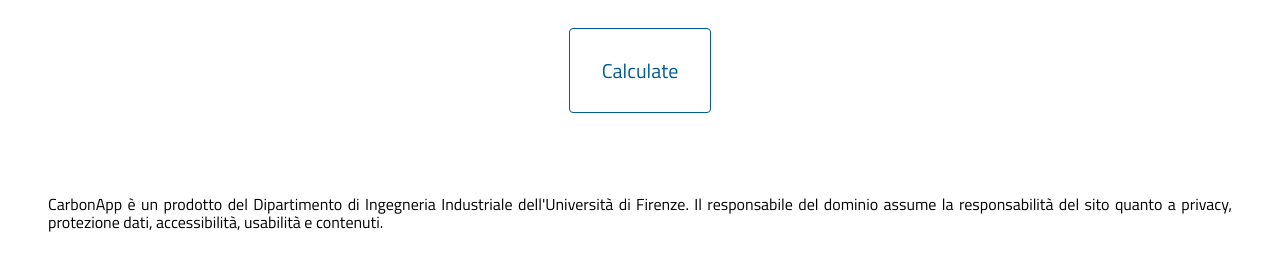
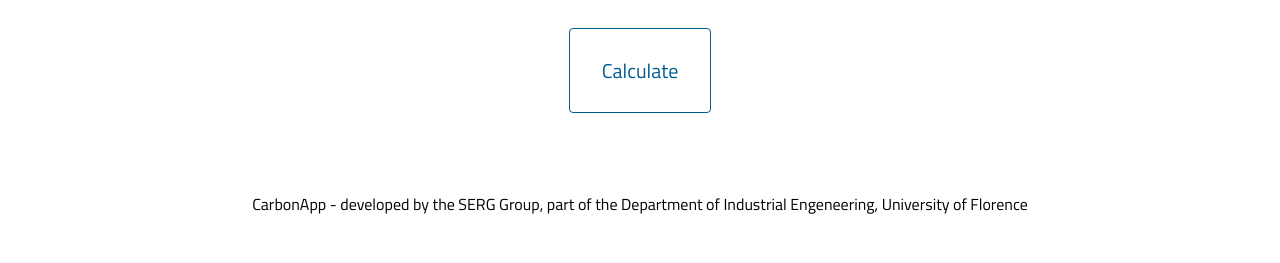
Before and after one commit to SERGGroup/CarbonFootprintWebApp, a Flask app: page / in a window 1280 px wide. Shown: the part 4559-4822 px from the top of the page. After the commit the page ends 4773 px from the top, so only its background shows below. Run offline with Flask 3, Linux system fonts and the light colour scheme; some libraries are stand-ins or nearby versions.

Commit message:
Disclaimer Removed

```diff
--- a/CarbonFootprint_site/templates/0 - layout.html
+++ b/CarbonFootprint_site/templates/0 - layout.html
@@ -141,9 +141,8 @@
 
             <footer class="footer_class">
                 <div class="footer_text">
-                    CarbonApp è un prodotto del Dipartimento di Ingegneria Industriale dell'Università di Firenze.
-                    Il responsabile del dominio assume la responsabilità del sito quanto a privacy,
-                    protezione dati, accessibilità, usabilità e contenuti.
+                    CarbonApp - developed by the <a href='https://www.dief.unifi.it/vp-167-serg.html' target="_blank">SERG Group</a>,
+                    part of the Department of Industrial Engeneering, University of Florence
                 </div>
             </footer>
 
```
